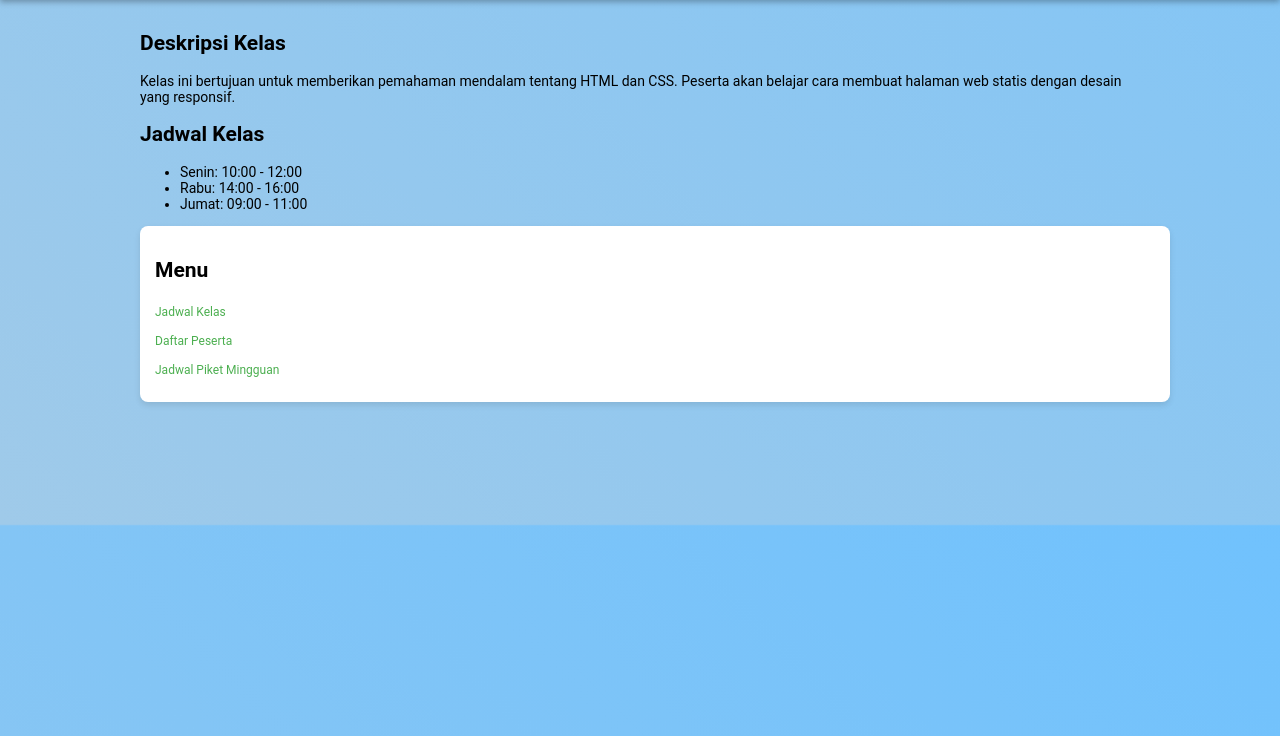
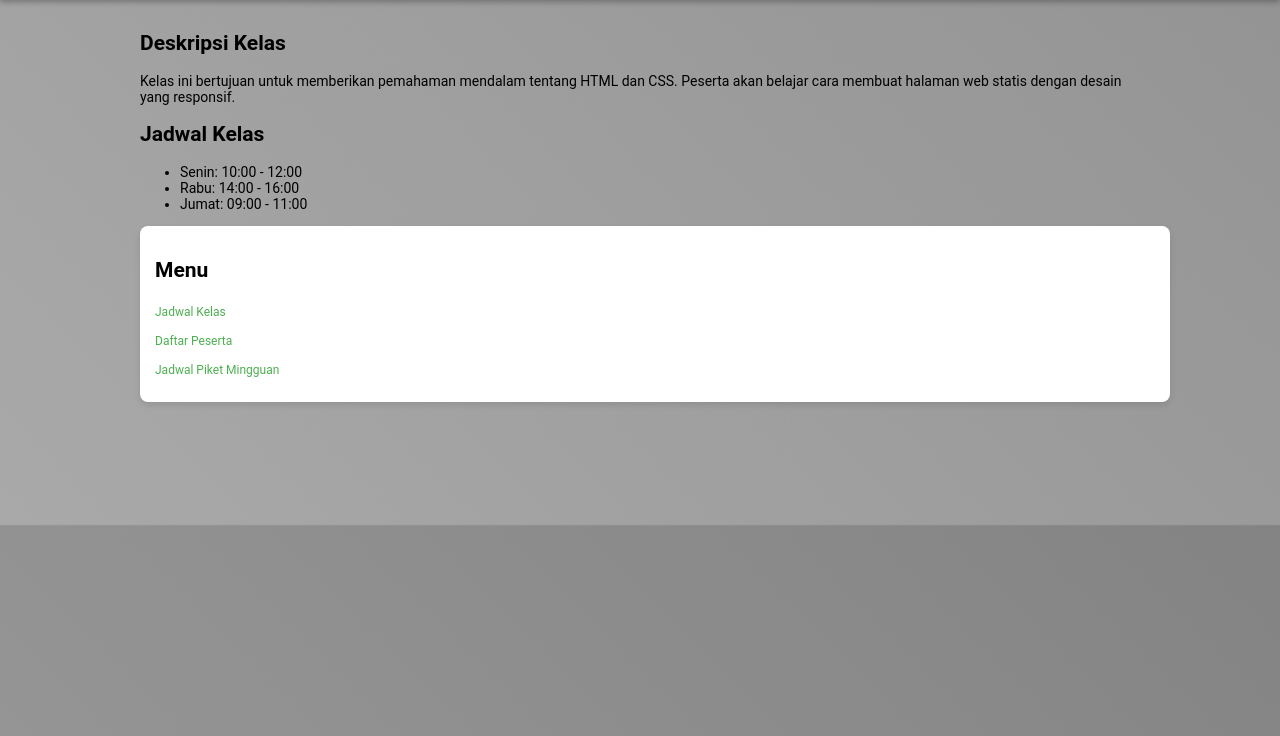
Before and after one commit to Sxryanuts/test, a plain HTML site: page index.html in a window 1280 px wide. Shown: the part 64-800 px from the top of the page. Drawn offline with Linux system fonts and the light colour scheme.

Commit message:
Update index.css

```diff
--- a/index.css
+++ b/index.css
@@ -3,7 +3,7 @@ body {
     font-family: 'Roboto', sans-serif;
     margin: 0;
     padding: 0;
-    background: linear-gradient(45deg, #d3d3d3, #6cc1ff);
+    background: linear-gradient(45deg, #d3d3d3, #808080);
     background-size: 400% 400%;
     animation: gradientAnimation 15s ease infinite;
     font-size: 14px; /* Ukuran font lebih kecil untuk seluruh halaman */
```
